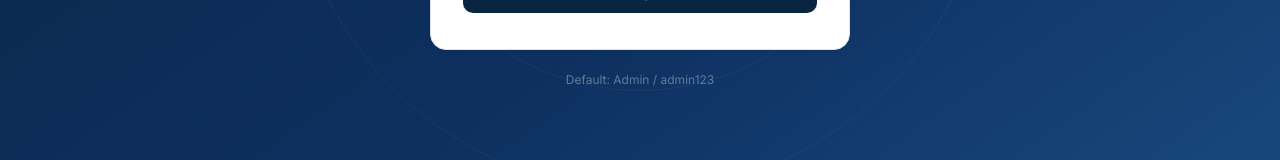
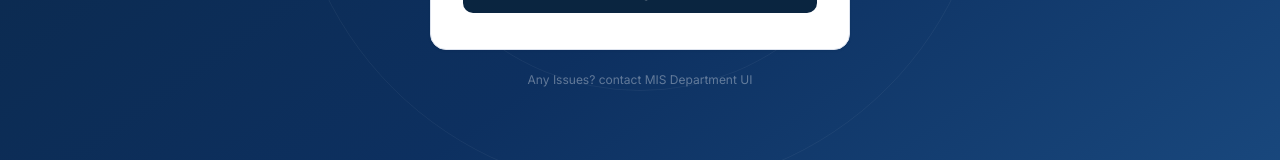
Before and after one commit to aotoladeji/uisa-camp, a React (Create React App) app in the folder client/: page /admin/login in a window 1280 px wide. Shown: the part 559-719 px from the top of the page. Built offline with nearby package versions, Linux system fonts and the light colour scheme; no server answers.

Commit message:
fix: remove admission letter footer text

```diff
--- a/client/src/pages/StatusPage.js
+++ b/client/src/pages/StatusPage.js
@@ -128,7 +128,6 @@ export default function StatusPage() {
       </div>
 
       <div class="foot">
-        This is a system-generated admission letter for verification and onboarding purposes.
       </div>
     </div>
   </body>
--- a/client/src/pages/admin/AdminLogin.js
+++ b/client/src/pages/admin/AdminLogin.js
@@ -99,7 +99,7 @@ export default function AdminLogin() {
         </div>
 
         <p style={{ textAlign: 'center', color: 'rgba(255,255,255,0.35)', fontSize: 12, marginTop: 20 }}>
-          Default: Admin / admin123
+          Any Issues? contact MIS Department UI
         </p>
       </div>
     </div>
```
